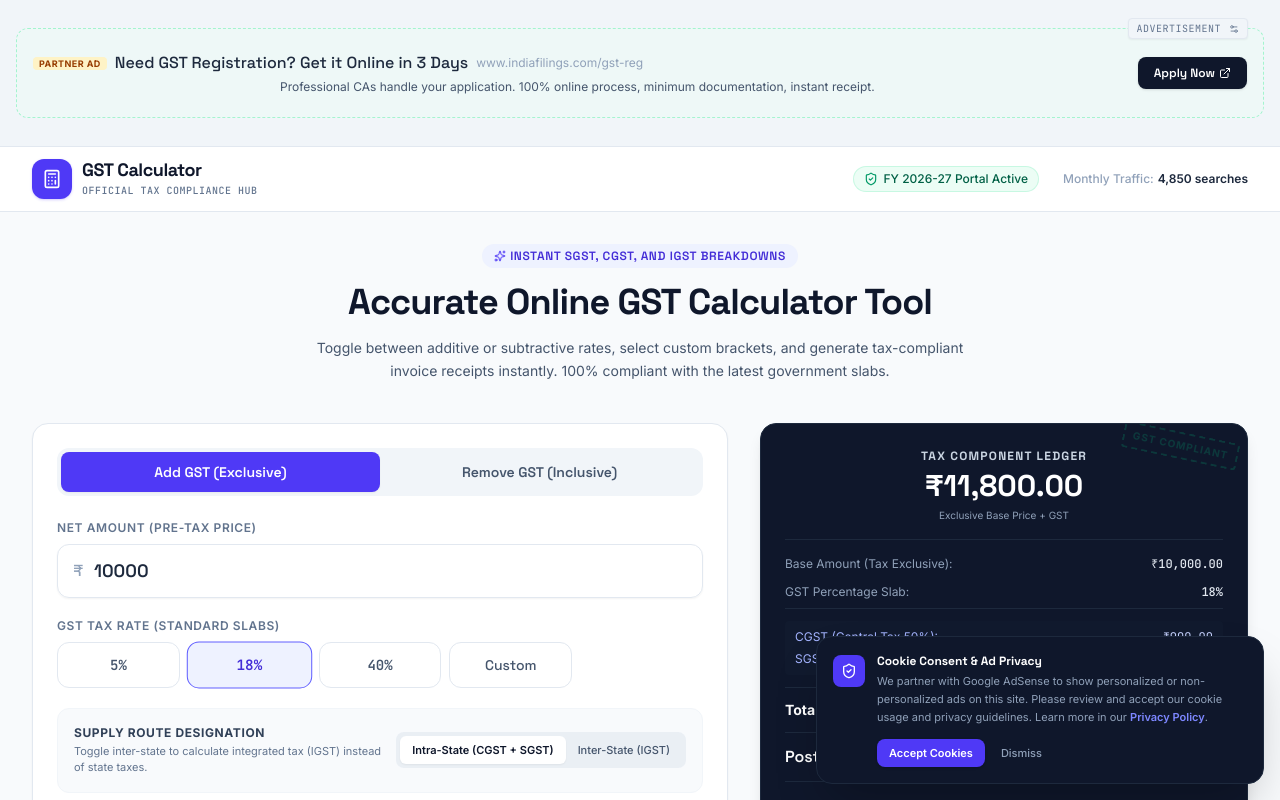
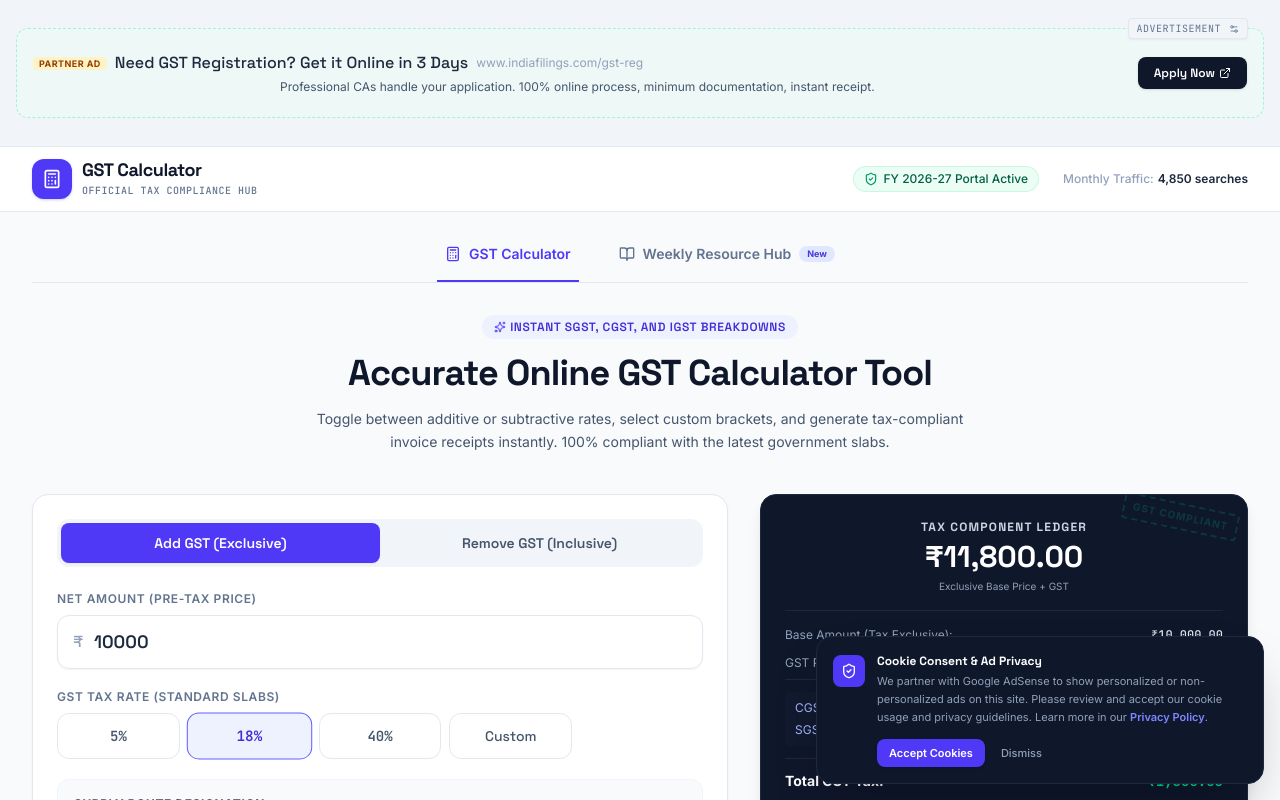
Before and after one commit to sivasan0606/GST_Calculator, a React (Vite) app: page / in a window 1280 px wide. Shown: the top 800 px of the page. Built offline with nearby package versions, Linux system fonts and the light colour scheme.

Commit message:
feat(config): enable blog section by default

```diff
--- a/src/App.tsx
+++ b/src/App.tsx
@@ -228,9 +228,8 @@ export default function App() {
         if (parsed.showAdSense === undefined) {
           parsed.showAdSense = true;
         }
-        if (parsed.showBlogSection === undefined) {
-          parsed.showBlogSection = false;
-        }
+        // Force enable blog section per user request
+        parsed.showBlogSection = true;
         return parsed;
       } catch (e) { /* ignore */ }
     }
@@ -246,7 +245,7 @@ export default function App() {
       showSponsorSection: false,
       showAffiliateSection: false,
       showAdSense: true,
-      showBlogSection: false
+      showBlogSection: true
     };
   });
 
```
